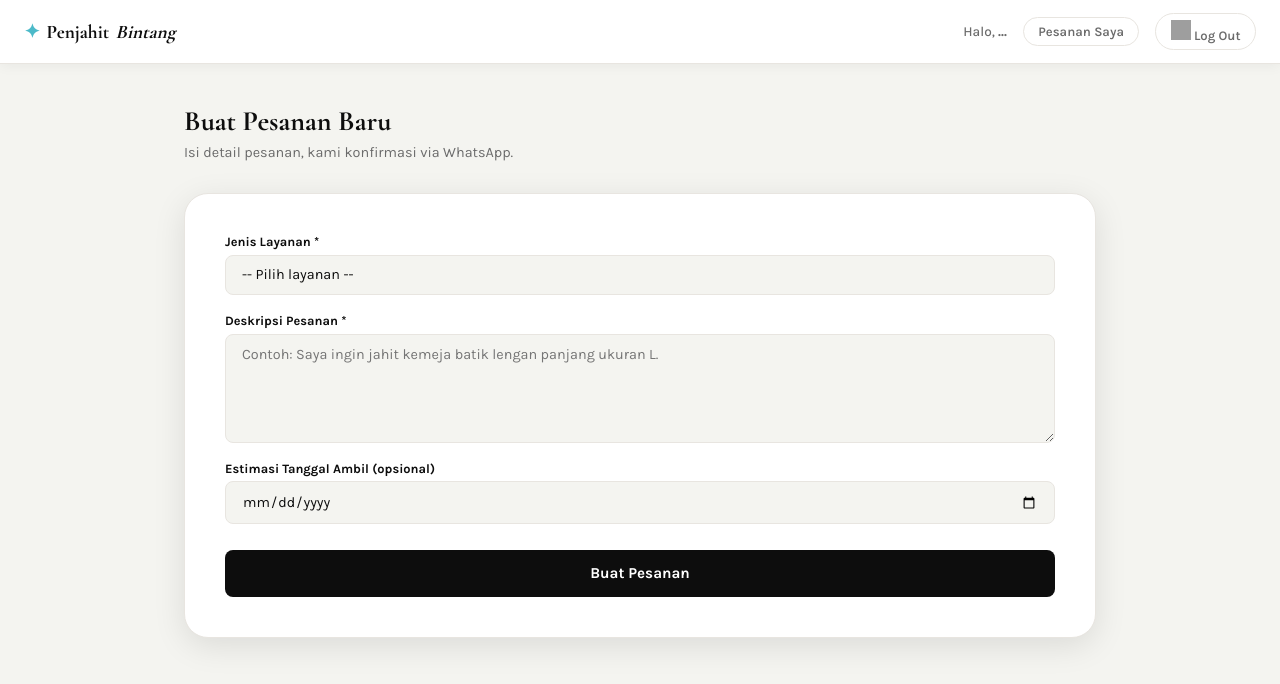
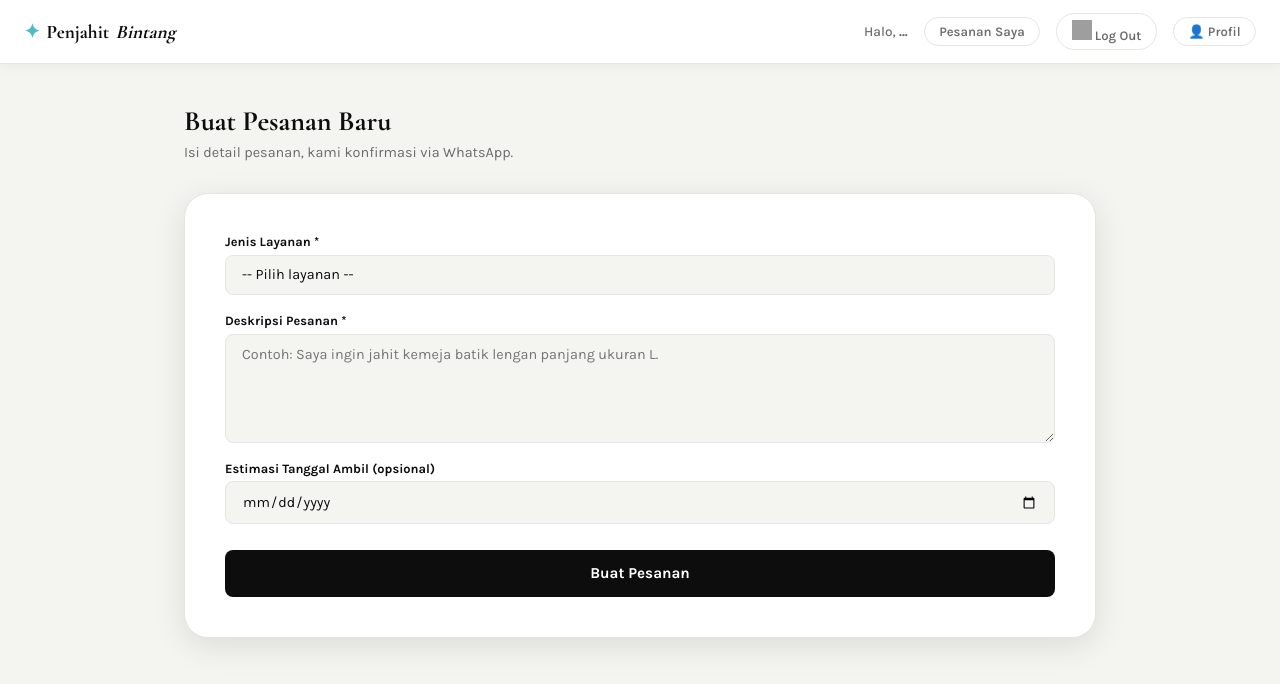
Before and after one commit to JeanvonAbidenheim/Penjahit-Bintang, a plain HTML site: page pesan.html in a window 1280 px wide. Drawn offline with nearby package versions, Linux system fonts and the light colour scheme; no server answers; grey boxes are pictures that could not be loaded.

Commit message:
Add profile link to navigation bar

```diff
--- a/pesan.html
+++ b/pesan.html
@@ -16,6 +16,7 @@
       <span class="sistem-user">Halo, <strong id="namaUser">...</strong></span>
       <a href="status.html">Pesanan Saya</a>
       <button class="btn-logout" id="btnLogout"><img width="20" height="20" src="https://img.icons8.com/ios-filled/20/logout-rounded-left.png" alt="logout-rounded-left"/> Log Out</button>
+      <a href="profil.html">👤 Profil</a>
     </div>
   </nav>
 
```
